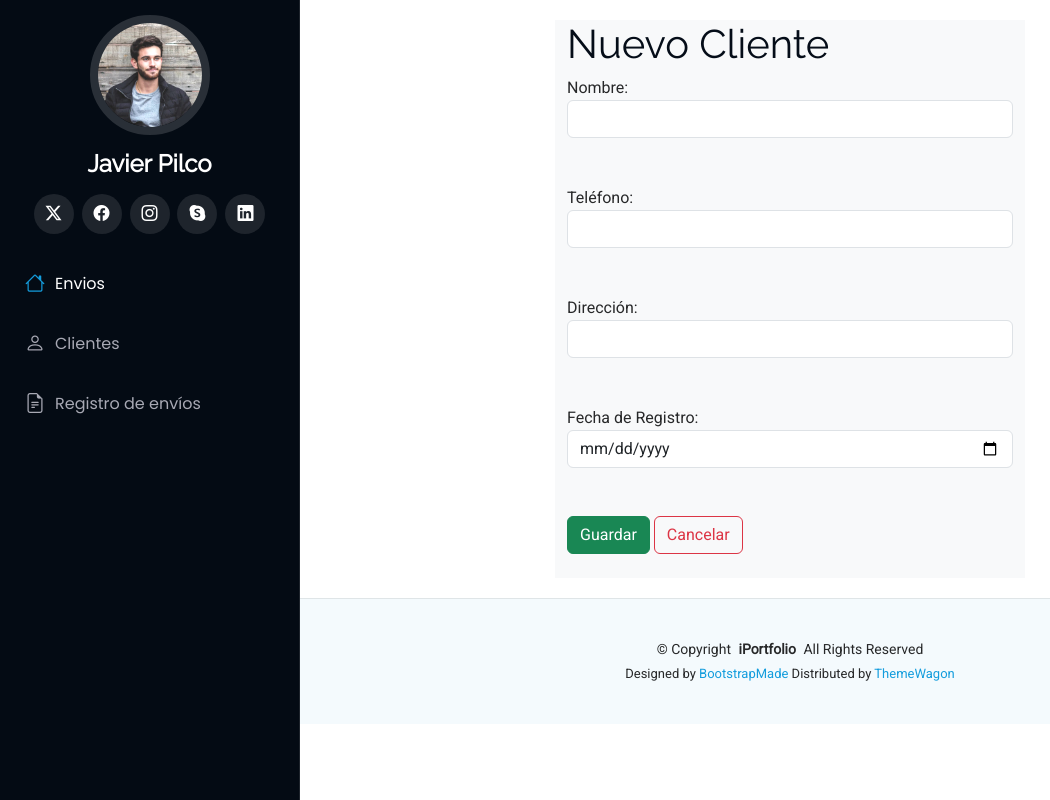
After one commit to Jajasaludos89/Empresa, a Django app: page /nuevoCliente in a window 1280 px wide. The commit adds this page. Shown: the whole page, without its empty margins (0-1050 px from the left). Run offline with Django 4.2, Linux system fonts and the light colour scheme; some libraries are stand-ins or nearby versions.

Commit message:
19 Correcion de los html e incluso dentro

```diff
--- a/Aplicaciones/Logistica/templates/inicioClientes.html
+++ b/Aplicaciones/Logistica/templates/inicioClientes.html
@@ -20,7 +20,6 @@
             <th>DIRECCIÓN</th>
             <th>TELÉFONO</th>
             <th>FECHA DE REGISTRO</th>
-            <th>CORREO</th>
             <th>ACCIONES</th>
         </tr>
     </thead>
@@ -32,7 +31,6 @@
             <td>{{ cliente.direccion }}</td>
             <td>{{ cliente.telefono }}</td>
             <td>{{ cliente.fecha_registro }}</td>
-            <td>{{ cliente.correo }}</td>
             <td>
                 <a href="/editarCliente/{{ cliente.id }}" class="btn btn-outline-warning">
                     <i class="fa fa-pen"></i>
--- /dev/null
+++ b/Aplicaciones/Logistica/templates/nuevoCliente.html
@@ -0,0 +1,31 @@
+{% extends './plantilla.html' %}
+{% block contenido %}
+
+<div class="row">
+    <div class="col-md-3"></div>
+    <div class="col-md-6 bg-light">
+        <h1>Nuevo Cliente</h1>
+        <form action="/guardarCliente" method="post">
+            {% csrf_token %}
+
+            <label for="">Nombre:</label><br>
+            <input class="form-control" type="text" name="nombre" id="nombre"> <br> <br>
+
+            <label for="">Teléfono:</label><br>
+            <input class="form-control" type="tel" name="telefono" id="telefono"> <br> <br>
+
+            <label for="">Dirección:</label><br>
+            <input class="form-control" type="text" name="direccion" id="direccion"> <br> <br>
+
+            <label for="">Fecha de Registro:</label><br>
+            <input class="form-control" type="date" name="fecha_registro" id="fecha_registro"> <br> <br>
+
+            <button class="btn btn-success" type="submit">Guardar</button>
+            <a class="btn btn-outline-danger" href="/clientes">Cancelar</a>
+        </form>
+        <br>
+    </div>
+    <div class="col-md-3"></div>
+</div>
+
+{% endblock %}
--- a/Aplicaciones/Logistica/templates/plantilla.html
+++ b/Aplicaciones/Logistica/templates/plantilla.html
@@ -27,6 +27,11 @@
 
   <!-- Main CSS File -->
   <link href="{% static 'assets/css/main.css' %}" rel="stylesheet">
+
+  <script src="https://cdn.jsdelivr.net/npm/sweetalert2@11"></script>
+
+  <link href="{% static 'assets/vendor/bootstrap-icons/bootstrap-icons.css' %}" rel="stylesheet">
+
 
   <style>
     .main-content {
@@ -108,6 +113,19 @@
   <!-- Main JS File -->
   <script src="{% static 'assets/js/main.js' %}"></script>
 
+  {% if messages %}
+      {% for mensaje in messages %}
+        <script>
+          Swal.fire({
+            title: "CONFIRMACIÓN",
+            text: "{{ mensaje }}",
+            icon: "success"
+          });
+        </script>
+      {% endfor %}
+    {% endif %}
+
+
 </body>
 
 </html>
--- a/Aplicaciones/Logistica/views.py
+++ b/Aplicaciones/Logistica/views.py
@@ -89,6 +89,7 @@ def procesarEdicionCliente(request):
 
 #Registro
 
+
 def inicioRegistros(request):
     registros = RegistroEnvio.objects.all()
     return render(request, "inicioRegistros.html", {'registros': registros})
@@ -99,8 +100,8 @@ def nuevoRegistro(request):
     return render(request, "nuevoRegistro.html", {'envios': envios, 'clientes': clientes})
 
 def guardarRegistro(request):
-    envio_id = request.POST["envio"]
-    cliente_id = request.POST["cliente"]
+    envio_id = request.POST["envio_id"]
+    cliente_id = request.POST["cliente_id"]
     conductor = request.POST["conductor"]
     estado_viaje = request.POST["estado_viaje"]
 
@@ -135,8 +136,8 @@ def editarRegistro(request, id):
 def procesarEdicionRegistro(request):
     id = request.POST["id"]
     registro = RegistroEnvio.objects.get(id=id)
-    registro.envio = Envio.objects.get(id=request.POST["envio"])
-    registro.cliente = Cliente.objects.get(id=request.POST["cliente"])
+    registro.envio = Envio.objects.get(id=request.POST["envio_id"])
+    registro.cliente = Cliente.objects.get(id=request.POST["cliente_id"])
     registro.conductor = request.POST["conductor"]
     registro.estado_viaje = request.POST["estado_viaje"]
     registro.save()
```
Also changed, not shown: Aplicaciones/Logistica/templates/nuevoEnvio.html (added, +24 -0 lines), Aplicaciones/Logistica/templates/nuevoRegistro.html (added, +40 -0 lines), db.sqlite3.
